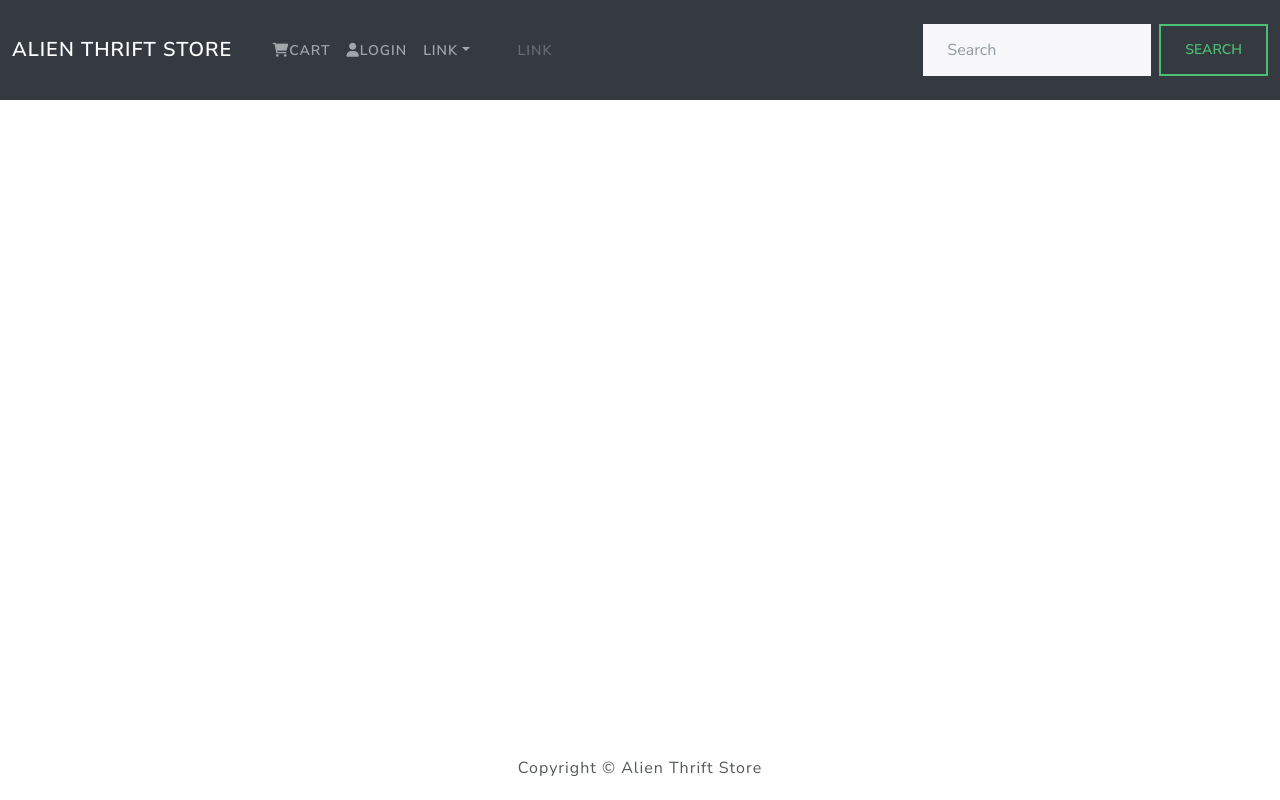
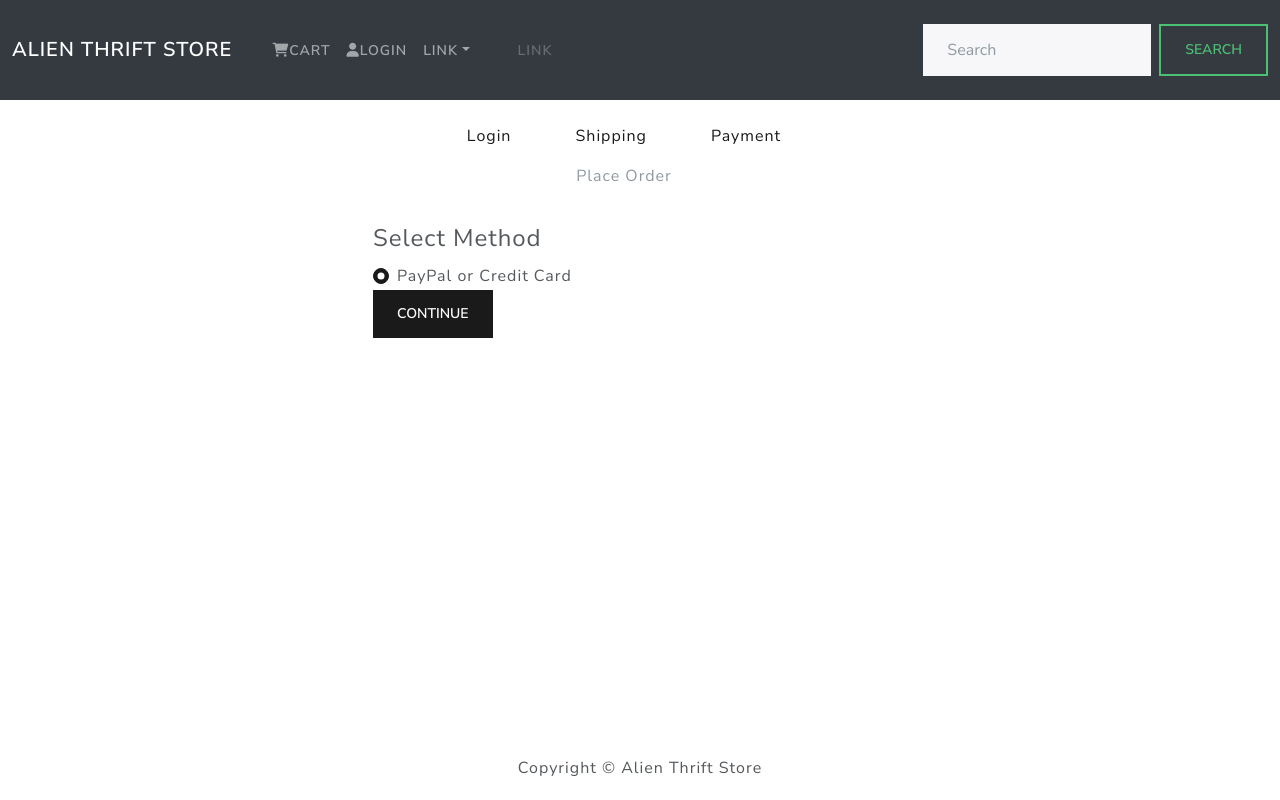
Before and after one commit to btparker70/Alien-Thrift-Store, a React (Create React App) app in the folder frontend/: page /payment in a window 1280 px wide. Built offline with nearby package versions, Linux system fonts and the light colour scheme.

Commit message:
paymentpage component and added route to app.js

```diff
--- a/frontend/src/App.js
+++ b/frontend/src/App.js
@@ -14,6 +14,7 @@
 import RegisterPage from  './pages/registerpage/RegisterPage';
 import ProfilePage from  './pages/profilepage/ProfilePage';
 import ShippingPage from  './pages/shippingpage/ShippingPage';
+import PaymentPage from  './pages/paymentpage/PaymentPage';
 
 const App = () => {
   return (
@@ -27,6 +28,7 @@
                 <Route path="/register" element={<RegisterPage />} />
                 <Route path="/profile" element={<ProfilePage />} />
                 <Route path="/shipping" element={<ShippingPage />} />
+                <Route path="/payment" element={<PaymentPage />} />
                 <Route path="/product/:id" element={<ProductPage />} />
                 {/* <Route path="/cart/:id/?" element={<CartPage />} /> */}
                 <Route path="/cart" element={<CartPage />} >
--- /dev/null
+++ b/frontend/src/pages/paymentpage/PaymentPage.js
@@ -0,0 +1,57 @@
+import React, { useState, useEffect } from "react";
+import { useLocation, useNavigate } from "react-router-dom";
+import { Form, Button, Col } from "react-bootstrap";
+import { useDispatch, useSelector } from "react-redux";
+import FormContainer from "../../components/formcontainer/FormContainer";
+import CheckoutSteps from "../../components/checkoutsteps/CheckoutSteps";
+// import { savePaymentMethod } from "../../actions/cartActions"
+
+const ShippingPage = () => {
+  const cart = useSelector(state => state.cart)
+  const { shippingAddress } = cart
+
+  const dispatch = useDispatch()
+
+  const [ paymentMethod, setPaymentMethod ] = useState('PayPal')
+
+  const location = useLocation();
+  const navigate = useNavigate();
+
+  if(!shippingAddress.address) {
+    navigate('/shipping')
+  }
+
+  const submitHandler = (e) => {
+    e.preventDefault();
+    //dispatch(savePaymentMethod(paymentMethod))
+    navigate('/placeorder')
+  }
+
+  return (
+    <FormContainer>
+      <CheckoutSteps step1 step2 step3 />
+
+      <Form onSubmit={submitHandler}>
+        <Form.Group>
+          <Form.Label as='legend'>Select Method</Form.Label>
+          <Col>
+            <Form.Check
+            type='radio'
+            label='PayPal or Credit Card'
+            id='paypal'
+            name='paymentMethod'
+            checked
+            onChange={(e) => setPaymentMethod(e.target.value)}>
+
+            </Form.Check>
+          </Col>
+        </Form.Group>
+        <Button type='submit' variant='primary'>
+          Continue
+        </Button>
+      </Form>
+    </FormContainer>
+  );
+};
+
+export default ShippingPage;
```
